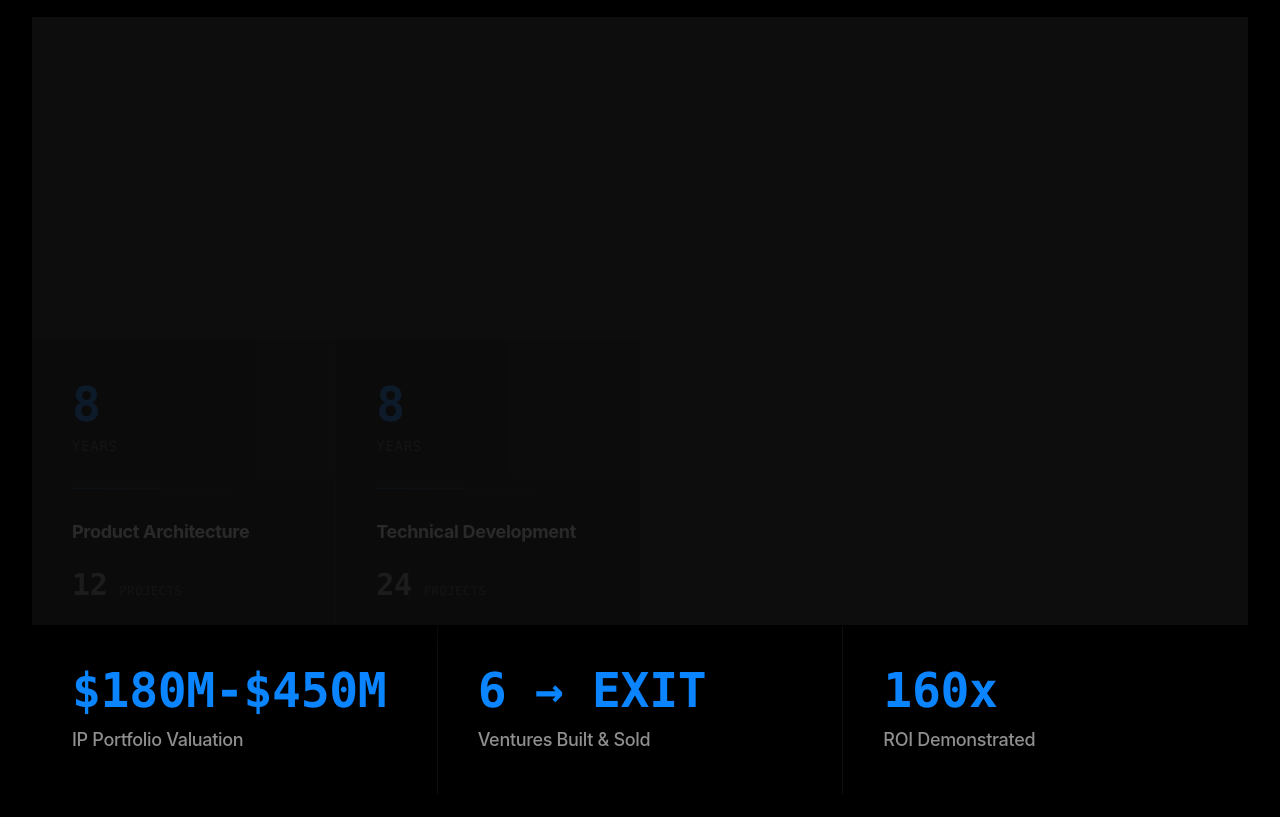
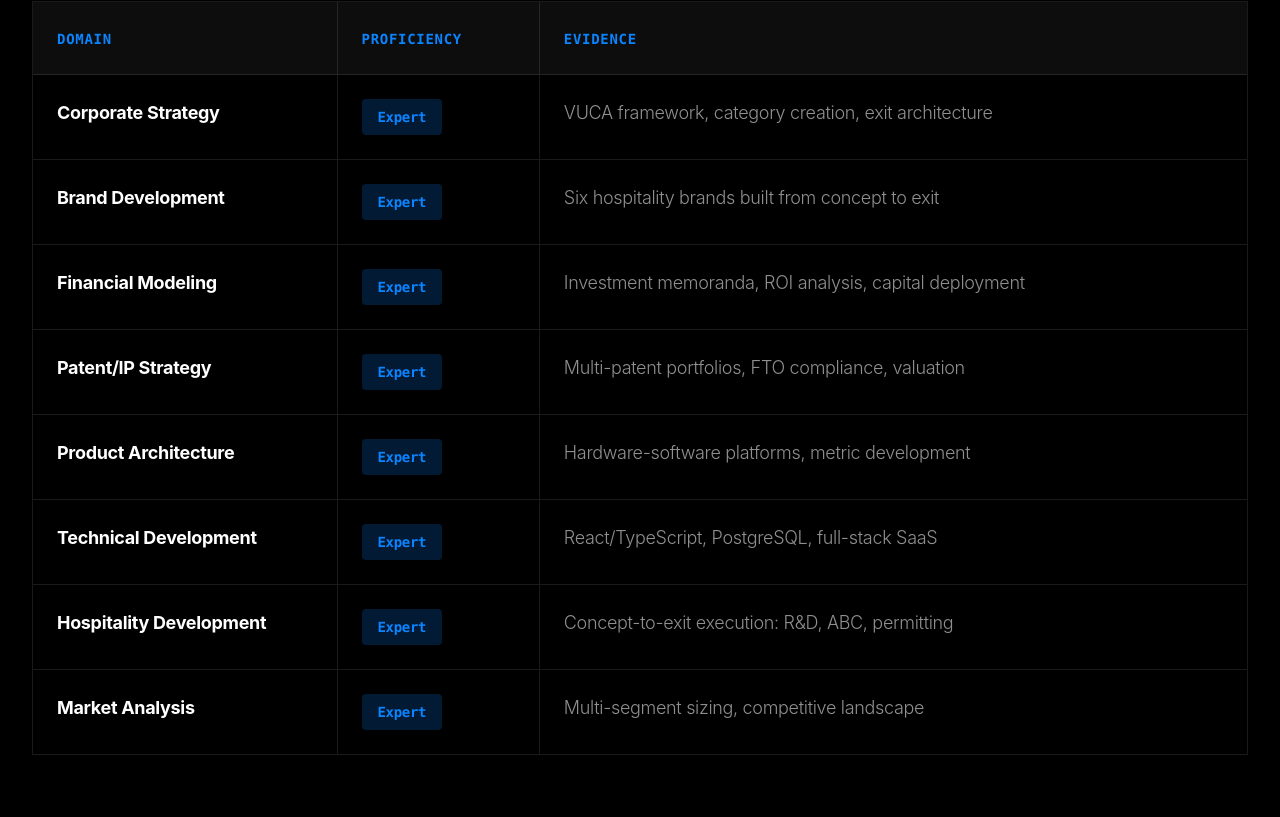
Before and after one commit to Mx7Zero/chrestenson.2026, a React (Vite) app: page / in a window 1280 px wide. Shown: the part 1559-2376 px from the top of the page. Built offline with nearby package versions, Linux system fonts and the light colour scheme.

Commit message:
CompetencyGrid: Replace confusing years/projects grid with clean Core Competency Matrix table (Domain, Proficiency, Evidence)

```diff
--- a/src/components/CompetencyGrid.tsx
+++ b/src/components/CompetencyGrid.tsx
@@ -1,99 +1,75 @@
-import { useRef, useEffect } from 'react';
-import gsap from 'gsap';
-
 export const CompetencyGrid = () => {
-  const gridRef = useRef<HTMLDivElement>(null);
-
   const competencies = [
-    { domain: 'Corporate Strategy', years: 30, projects: 47 },
-    { domain: 'Brand Development', years: 30, projects: 6 },
-    { domain: 'Financial Modeling', years: 15, projects: 180 },
-    { domain: 'Patent/IP Strategy', years: 5, projects: 19 },
-    { domain: 'Product Architecture', years: 8, projects: 12 },
-    { domain: 'Technical Development', years: 8, projects: 24 },
-    { domain: 'Hospitality Operations', years: 30, projects: 6 },
-    { domain: 'Market Analysis', years: 30, projects: 89 },
+    { domain: 'Corporate Strategy', proficiency: 'Expert', evidence: 'VUCA framework, category creation, exit architecture' },
+    { domain: 'Brand Development', proficiency: 'Expert', evidence: 'Six hospitality brands built from concept to exit' },
+    { domain: 'Financial Modeling', proficiency: 'Expert', evidence: 'Investment memoranda, ROI analysis, capital deployment' },
+    { domain: 'Patent/IP Strategy', proficiency: 'Expert', evidence: 'Multi-patent portfolios, FTO compliance, valuation' },
+    { domain: 'Product Architecture', proficiency: 'Expert', evidence: 'Hardware-software platforms, metric development' },
+    { domain: 'Technical Development', proficiency: 'Expert', evidence: 'React/TypeScript, PostgreSQL, full-stack SaaS' },
+    { domain: 'Hospitality Development', proficiency: 'Expert', evidence: 'Concept-to-exit execution: R&D, ABC, permitting' },
+    { domain: 'Market Analysis', proficiency: 'Expert', evidence: 'Multi-segment sizing, competitive landscape' },
   ];
-
-  useEffect(() => {
-    if (!gridRef.current) return;
-
-    const items = gridRef.current.querySelectorAll('.data-item');
-
-    gsap.from(items, {
-      opacity: 0,
-      y: 20,
-      duration: 0.4,
-      stagger: 0.05,
-      ease: 'power2.out',
-      scrollTrigger: {
-        trigger: gridRef.current,
-        start: 'top 70%',
-      },
-    });
-  }, []);
 
   return (
     <section id="about" className="py-32 px-8">
       <div className="max-w-[1600px] mx-auto">
-        <div className="mb-20">
+        <div className="mb-16">
           <div className="text-text-muted font-mono text-sm tracking-[0.2em] mb-6">
             CORE COMPETENCIES
           </div>
           <h2 className="text-6xl md:text-8xl font-bold text-white tracking-[-0.04em]">
-            Expert-Level<br />Execution
+            Competency<br />Matrix
           </h2>
         </div>
 
-        <div ref={gridRef} className="grid grid-cols-1 md:grid-cols-2 lg:grid-cols-4 gap-px bg-white/5">
+        {/* Table */}
+        <div className="border border-white/10 overflow-hidden">
+          {/* Header */}
+          <div className="grid grid-cols-12 bg-white/5 border-b border-white/10">
+            <div className="col-span-3 p-6">
+              <span className="text-accent font-mono text-sm tracking-wider font-bold">DOMAIN</span>
+            </div>
+            <div className="col-span-2 p-6 border-l border-white/10">
+              <span className="text-accent font-mono text-sm tracking-wider font-bold">PROFICIENCY</span>
+            </div>
+            <div className="col-span-7 p-6 border-l border-white/10">
+              <span className="text-accent font-mono text-sm tracking-wider font-bold">EVIDENCE</span>
+            </div>
+          </div>
+
+          {/* Rows */}
           {competencies.map((item, index) => (
             <div
               key={index}
-              className="data-item bg-black p-10 hover:bg-white/[0.02] transition-colors duration-500 group"
+              className="grid grid-cols-12 border-b border-white/10 last:border-b-0 hover:bg-white/[0.02] transition-colors"
             >
-              <div className="mb-8">
-                <div className="text-accent font-mono text-5xl font-bold mb-2">
-                  {item.years}
-                </div>
-                <div className="text-text-muted font-mono text-sm tracking-wider">
-                  YEARS
-                </div>
+              <div className="col-span-3 p-6">
+                <span className="text-white font-bold text-lg">{item.domain}</span>
               </div>
-
-              <div className="mb-8">
-                <div className="h-px bg-gradient-to-r from-accent/50 to-transparent" />
+              <div className="col-span-2 p-6 border-l border-white/10 flex items-center">
+                <span className="bg-accent/20 text-accent px-4 py-2 rounded font-mono text-sm font-bold">
+                  {item.proficiency}
+                </span>
               </div>
-
-              <div className="mb-6">
-                <div className="text-white font-bold text-lg leading-tight">
-                  {item.domain}
-                </div>
-              </div>
-
-              <div className="flex items-baseline gap-3">
-                <div className="text-text-secondary font-mono text-3xl font-bold">
-                  {item.projects}
-                </div>
-                <div className="text-text-muted font-mono text-xs tracking-wider">
-                  PROJECTS
-                </div>
+              <div className="col-span-7 p-6 border-l border-white/10">
+                <span className="text-text-secondary text-lg">{item.evidence}</span>
               </div>
             </div>
           ))}
         </div>
 
         {/* Key Metrics Bar */}
-        <div className="grid grid-cols-1 md:grid-cols-3 gap-px bg-white/5 mt-px">
-          <div className="bg-black p-10">
-            <div className="text-accent font-mono text-5xl font-bold mb-3">$180M-$450M</div>
+        <div className="grid grid-cols-1 md:grid-cols-3 gap-px bg-white/5 mt-16">
+          <div className="bg-black border border-white/10 p-10 text-center">
+            <div className="text-accent font-mono text-4xl md:text-5xl font-bold mb-3">$180M–$450M</div>
             <div className="text-text-secondary text-lg font-medium">IP Portfolio Valuation</div>
           </div>
-          <div className="bg-black p-10">
-            <div className="text-accent font-mono text-5xl font-bold mb-3">6 → EXIT</div>
+          <div className="bg-black border border-white/10 p-10 text-center">
+            <div className="text-accent font-mono text-4xl md:text-5xl font-bold mb-3">6 → EXIT</div>
             <div className="text-text-secondary text-lg font-medium">Ventures Built & Sold</div>
           </div>
-          <div className="bg-black p-10">
-            <div className="text-accent font-mono text-5xl font-bold mb-3">160x</div>
+          <div className="bg-black border border-white/10 p-10 text-center">
+            <div className="text-accent font-mono text-4xl md:text-5xl font-bold mb-3">160x</div>
             <div className="text-text-secondary text-lg font-medium">ROI Demonstrated</div>
           </div>
         </div>
```
